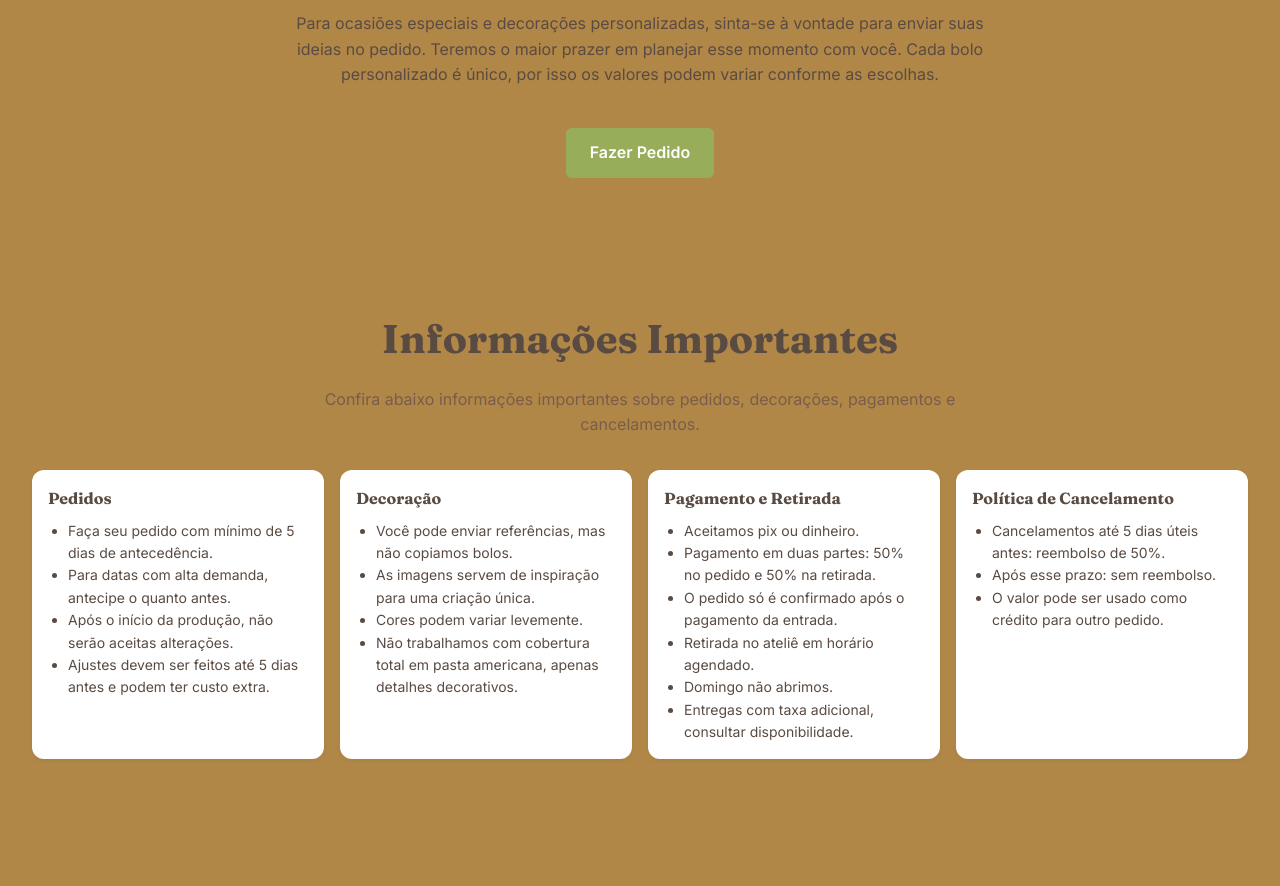
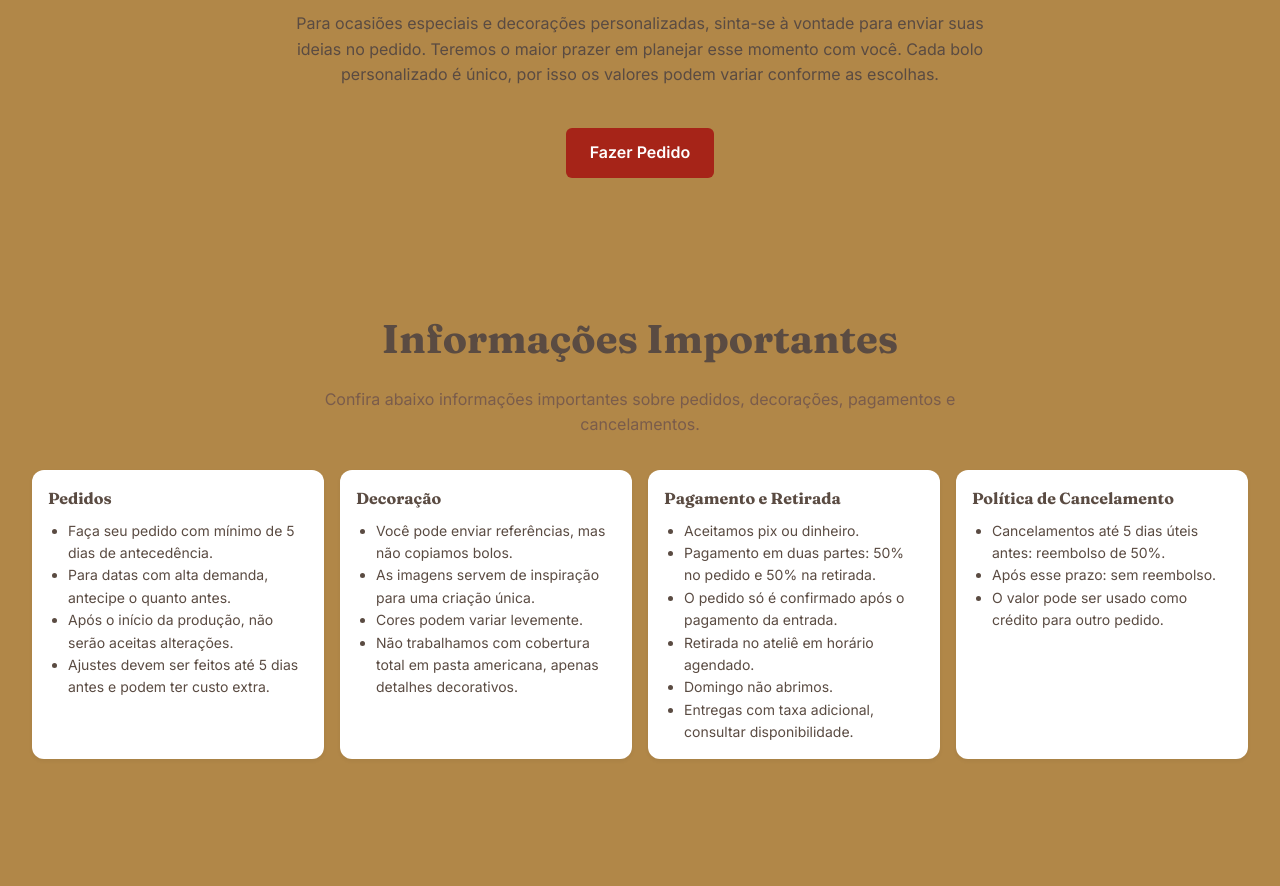
Before and after one commit to brumatteo/confeitariateste, a plain HTML site: page index.html in a window 1280 px wide. Shown: the part 3500-4386 px from the top of the page. Drawn offline with Linux system fonts and the light colour scheme.

Commit message:
Update index.html

```diff
--- a/index.html
+++ b/index.html
@@ -20,10 +20,17 @@
   --button:#d99a9a;
 }
 
-/* Agora inclui .hero-cta */
 .header-cta,
 .hero-cta,
 .product-cta,
+.custom-cta,
+a.cta,
+a.button,
+button.cta,
+a[class*="cta"],
+button[class*="cta"],
+.btn,
+.button,
 .size-button.active,
 .category-button.active {
   background: var(--button) !important;
@@ -31,7 +38,6 @@
   color: #fff !important;
 }
 
-/* Bordas/estados inativos seguem a cor do botão */
 .size-button,
 .category-button {
   border-color: var(--button) !important;
@@ -39,7 +45,13 @@
 
 .header-cta:hover,
 .hero-cta:hover,
-.product-cta:hover {
+.product-cta:hover,
+.custom-cta:hover,
+a.cta:hover,
+a.button:hover,
+button.cta:hover,
+.btn:hover,
+.button:hover {
   filter: brightness(0.95);
 }
 </style>
```
